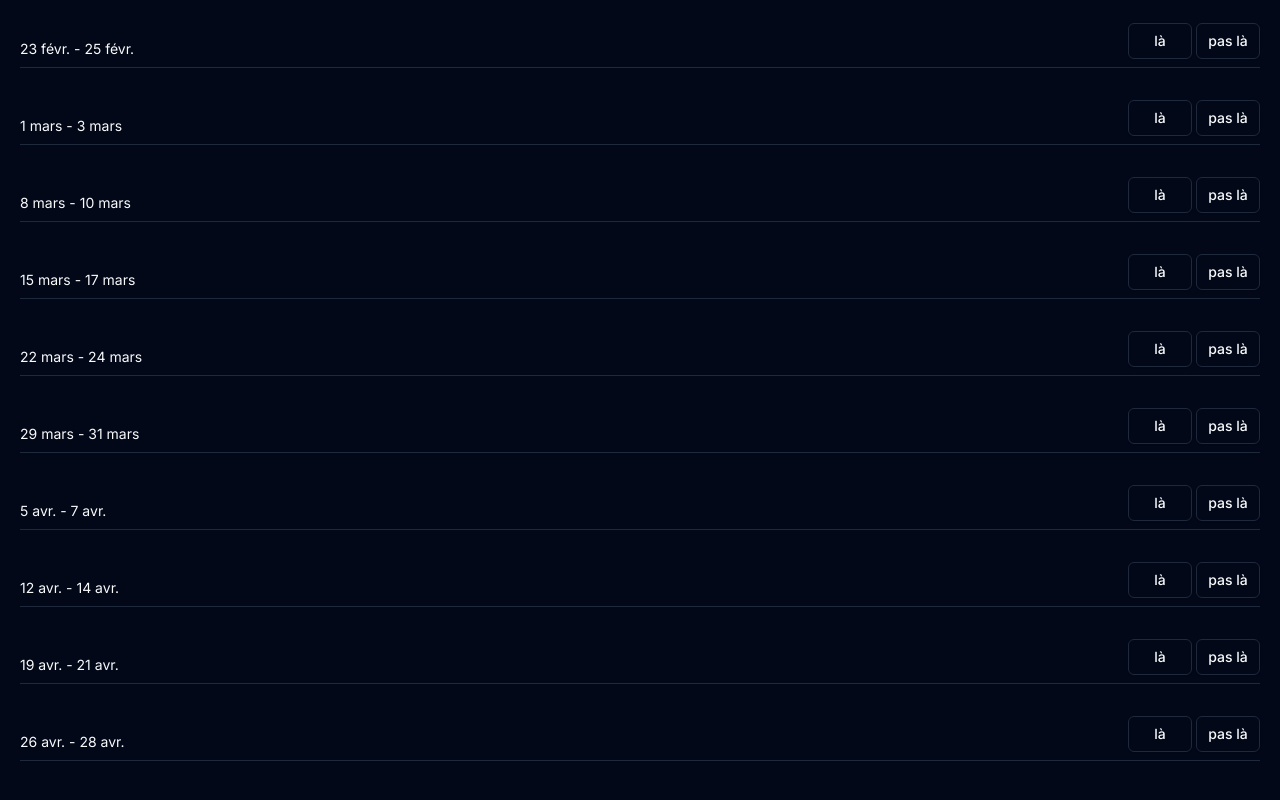
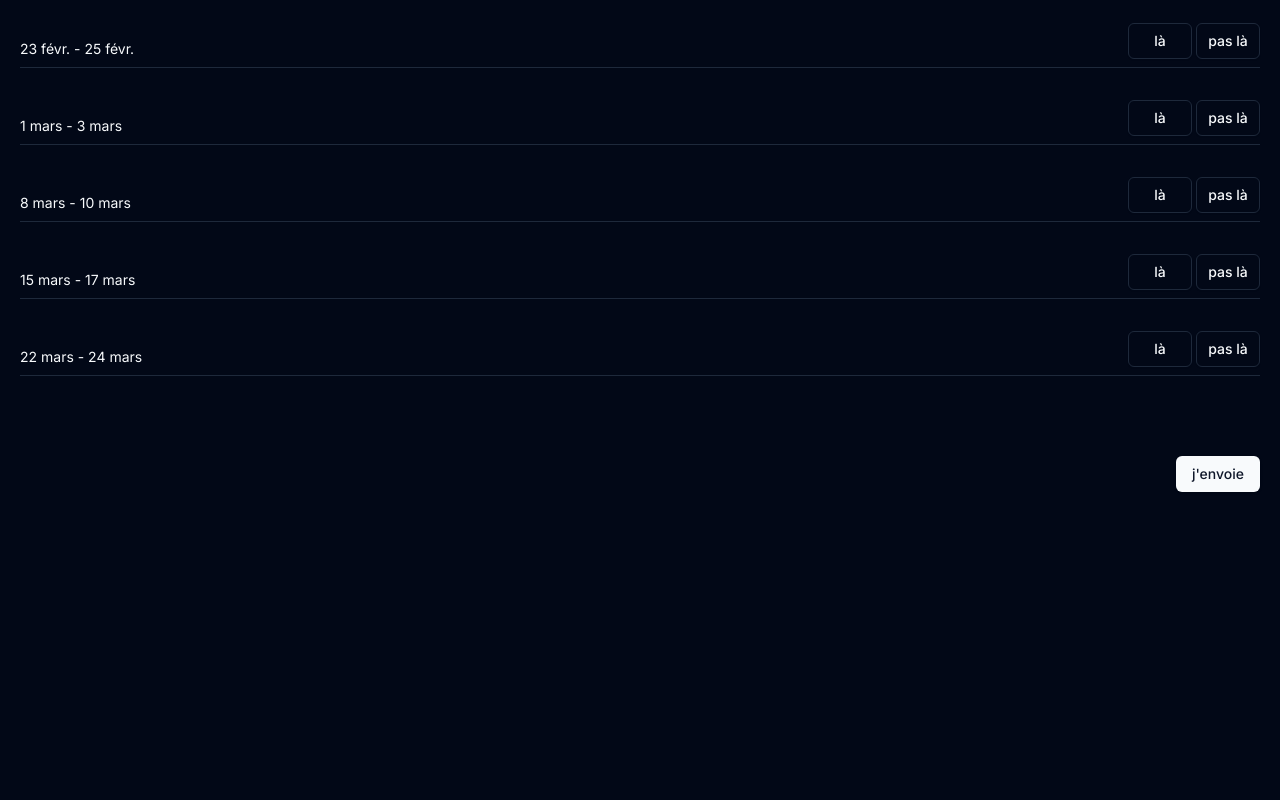
Before and after one commit to williamhzo/couz-pro, a Next.js app: page /select in a window 1280 px wide. Shown: the part 486-1286 px from the top of the page. After the commit the page ends 1026 px from the top, so only its background shows below. Built offline with nearby package versions, Linux system fonts and the light colour scheme.

Commit message:
add submit logic

```diff
--- a/app/select/page.tsx
+++ b/app/select/page.tsx
@@ -1,16 +1,22 @@
 'use client';
 
+import { Button } from '@/components/ui/button';
 import { Heading } from '@/components/ui/heading';
 import { ToggleGroup, ToggleGroupItem } from '@/components/ui/toggle-group';
 import { getNextSaturdays, getWeekendRange } from '@/lib/utils';
 import add from 'date-fns/add';
 import { useSearchParams } from 'next/navigation';
+import { useState } from 'react';
 
 export default function Select() {
+  const [submitted, setSubmitted] = useState(false);
+
+  const [availabilities, setAvailabilities] = useState([]);
+
+  const weekends = getNextSaturdays(10);
+
   const searchParams = useSearchParams();
   const user = searchParams.get('couz');
-
-  const weekends = getNextSaturdays(15);
 
   return (
     <main className="flex flex-col gap-12">
@@ -20,7 +26,7 @@
 
       <ul>
         {weekends.map((weekend) => (
-          <div key={weekend.toISOString()} className="mb-8 ">
+          <div key={weekend.toISOString()} className="mb-8">
             <div className="flex justify-between items-end">
               <p className="text-sm">{getWeekendRange(weekend)}</p>
 
@@ -46,6 +52,16 @@
           </div>
         ))}
       </ul>
+
+      <div className="self-end">
+        {submitted ? (
+          <p className="text-sm">bien reçu, cimer 🫡</p>
+        ) : (
+          <Button onClick={() => console.log('handleSubmit')}>
+            j&apos;envoie
+          </Button>
+        )}
+      </div>
     </main>
   );
 }
```
